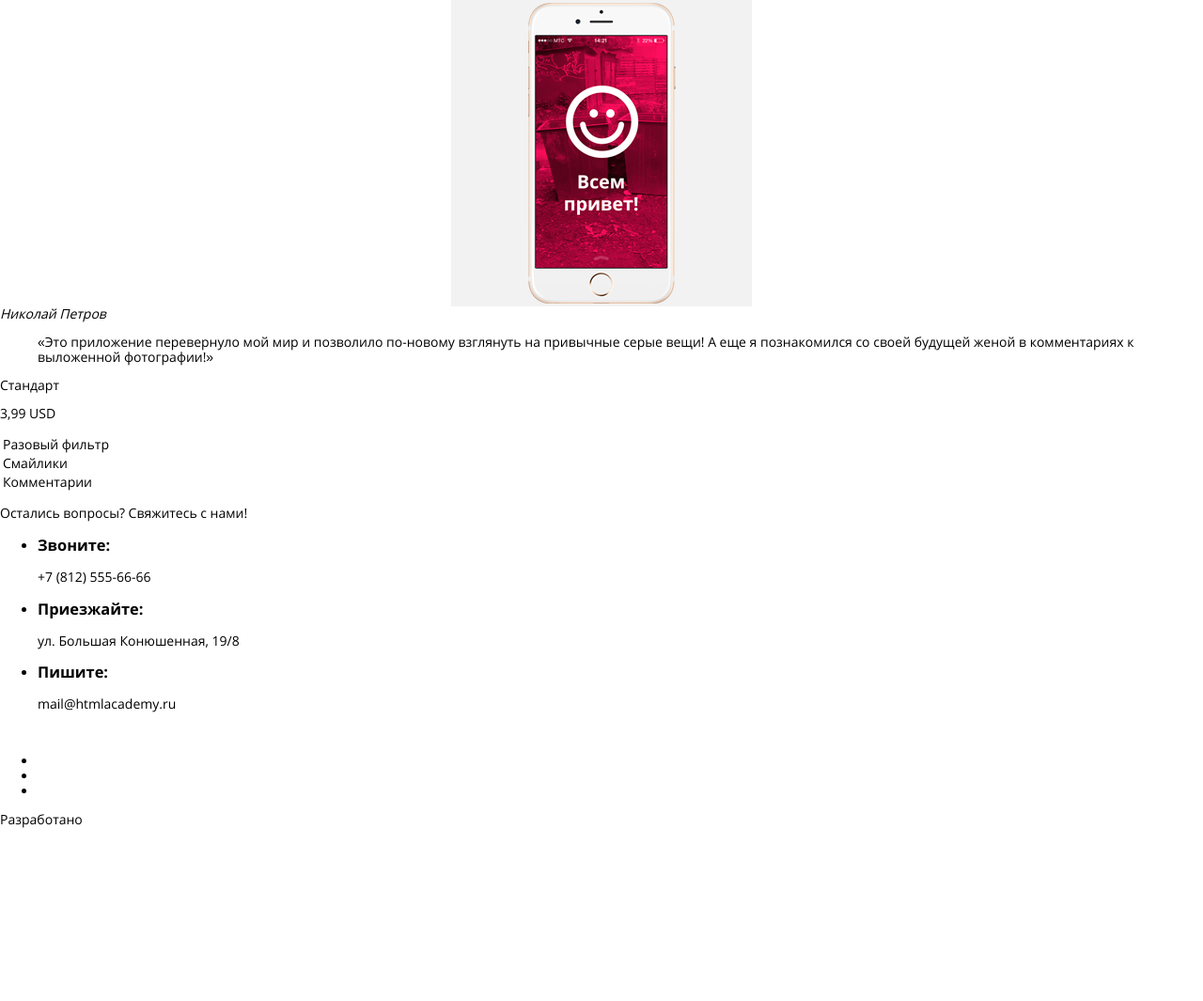
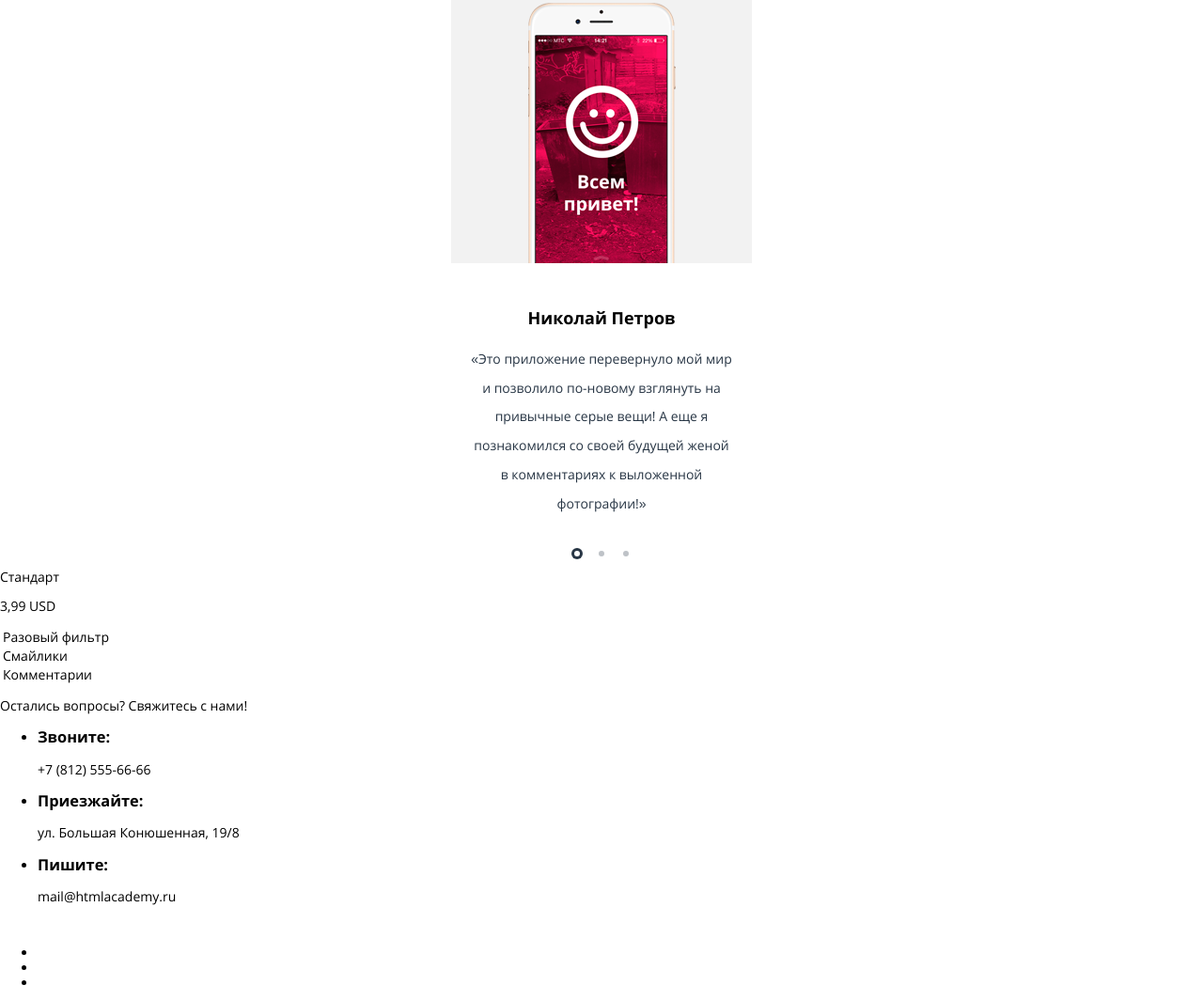
Before and after one commit to P-Tarasenko/868451-pink-17, a website: page source/index.html in a window 1280 px wide. Shown: the part 1469-2534 px from the top of the page at 94% size. Drawn offline with nearby package versions, Linux system fonts and the light colour scheme; files that its build step writes are made by us from their sources.

Commit message:
сделал блок отзывов

```diff
--- a/source/index.html
+++ b/source/index.html
@@ -55,16 +55,16 @@
         <h2 class="visually-hidden">Доступность нашего приложения:</h2>
         <div class="availability__wrapper">
           <h1 class="availability__heading">Взгляните на жизнь иначе!</h1>
-          <a class="availability__link" href="#">Скачать приложение</a>
+          <a class="availability__link" href="https://www.apple.com/ru/itunes/">Скачать приложение</a>
           <ul class="availability__list">
             <li class="availability__item availability__item--padding-bottom">
-              <a class="availability__ios" href=""><span class="visually-hidden">IOS</span></a>
+              <a class="availability__ios" href="https://www.apple.com/ru/itunes/"><span class="visually-hidden">IOS</span></a>
             </li>
             <li class="availability__item">
-              <a class="availability__android" href=""><span class="visually-hidden">Android</span></a>
+              <a class="availability__android" href="https://play.google.com/store"><span class="visually-hidden">Android</span></a>
             </li>
             <li class="availability__item">
-              <a class="availability__windows" href=""><span class="visually-hidden">Windows</span></a>
+              <a class="availability__windows" href="https://www.microsoft.com/ru-ru/store/b/home?rtc=1"><span class="visually-hidden">Windows</span></a>
             </li>
           </ul>
           <p class="availability__desc">Доступно для iPhone, iPad, Android, Windows Phone, OS X, Windows 8</p>
@@ -96,12 +96,20 @@
           </div>
         </div>
       </section>
-      <section>
+      <section class="review">
         <h2 class="visually-hidden">Отзывы:</h2>
-        <div>
-          <cite>Николай Петров</cite>
-          <blockquote>«Это приложение перевернуло мой мир и позволило по-новому взглянуть на привычные серые вещи! А еще
+        <div class="review__wrapper">
+          <cite class="review__author">Николай Петров</cite>
+          <blockquote class="review__quote">«Это приложение перевернуло мой мир и позволило по-новому взглянуть на привычные серые вещи! А еще
             я познакомился со своей будущей женой в комментариях к выложенной фотографии!»</blockquote>
+        </div>
+        <div class="review__control">
+          <input class="review__input visually-hidden" type="radio" name="slider" id="first" checked>
+          <label class="review__label" for="first"></label>
+          <input class="review__input visually-hidden" type="radio" name="slider" id="second">
+          <label class="review__label" for="second"></label>
+          <input class="review__input visually-hidden" type="radio" name="slider" id="third">
+          <label class="review__label" for="third"></label>
         </div>
       </section>
       <section>
--- /dev/null
+++ b/source/less/blocks/review.less
@@ -0,0 +1,50 @@
+.review {
+  position: relative;
+}
+
+.review__wrapper {
+  width: 320px;
+  margin: 0 auto;
+  text-align: center;
+}
+
+.review__author {
+  display: block;
+  margin-top: -46px;
+  padding-top: 43px;
+  padding-bottom: 14px;
+  font-size: 18px;
+  line-height: 1.67;
+  font-weight: 600;
+  font-style: normal;
+  background-color: #ffffff;
+}
+
+.review__quote {
+  width: 278px;
+  margin: 0 auto;
+  line-height: 2.2;
+  color: @dark;
+}
+
+.review__control {
+  display: flex;
+  justify-content: space-between;
+  width: 58px;
+  margin: 0 auto;
+  margin-top: 35px;
+}
+
+.review__label {
+  width: 6px;
+  height: 6px;
+  border-radius: 50%;
+  background-color: @dark;
+  opacity: 0.3;
+}
+
+.review__input:checked + .review__label {
+  background-color: #ffffff;
+  box-shadow: 0 0 0 3px @dark;
+  opacity: 1;
+}
--- a/source/less/style.less
+++ b/source/less/style.less
@@ -8,3 +8,4 @@
 @import "blocks/main-content.less";
 @import "blocks/availability.less";
 @import "blocks/about.less";
+@import "blocks/review.less";
```
